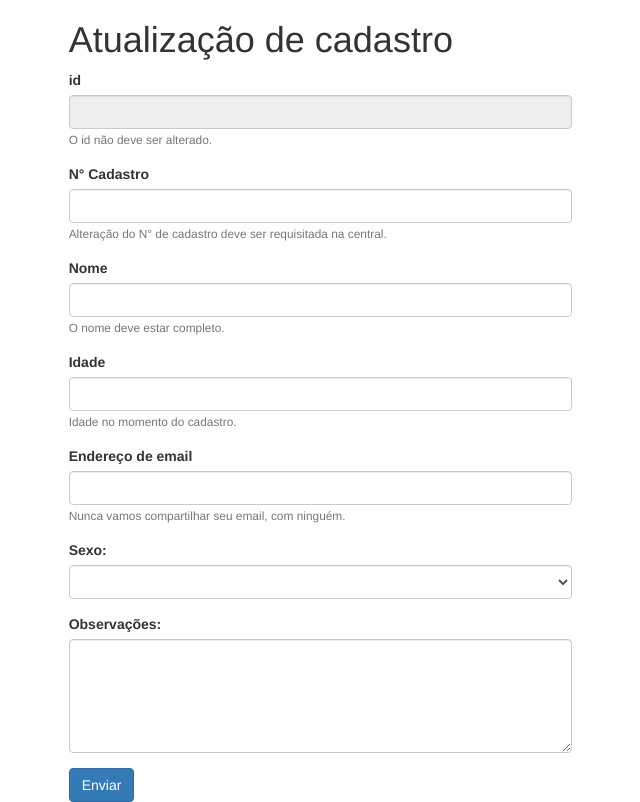
After one commit to RodrigoSAugusto/aulas_php, a PHP site: page /SQL_CRUD/sql_update.php?id=1 in a window 1280 px wide. The commit adds this page. Shown: the whole page, without its empty margins (53-693 px from the left). Run offline with PHP 8.4, Linux system fonts and the light colour scheme; data that the repository does not hold is empty.

Commit message:
Finalizado crud php+mysql+ajax

```diff
--- a/SQL_CRUD/ajax.js
+++ b/SQL_CRUD/ajax.js
@@ -56,3 +56,31 @@ function getDados() {
     };
     xmlreq.send(null);
 }
+
+function updateDados() {
+
+    // Declaração de Variáveis
+    var nome   = document.getElementById("txtid").value;
+    var result = document.getElementById("Resultado");
+    var xmlreq = CriaRequest();
+
+
+    // Iniciar uma requisição
+    xmlreq.open("GET", "Contato.php?txtid=" + id, true);
+
+    // Atribui uma função para ser executada sempre que houver uma mudança de ado
+    xmlreq.onreadystatechange = function(){
+
+        // Verifica se foi concluído com sucesso e a conexão fechada (readyState=4)
+        if (xmlreq.readyState == 4) {
+
+            // Verifica se o arquivo foi encontrado com sucesso
+            if (xmlreq.status == 200) {
+                result.innerHTML = xmlreq.responseText;
+            }else{
+                result.innerHTML = "Erro: " + xmlreq.statusText;
+            }
+        }
+    };
+    xmlreq.send(null);
+}
--- /dev/null
+++ b/SQL_CRUD/sql_update.php
@@ -0,0 +1,87 @@
+<!DOCTYPE html>
+<html lang="en">
+<head>
+    <meta charset="UTF-8">
+    <meta http-equiv="X-UA-Compatible" content="IE=edge">
+    <meta name="viewport" content="width=device-width, initial-scale=1.0">
+    <link rel="stylesheet" href="https://maxcdn.bootstrapcdn.com/bootstrap/3.4.1/css/bootstrap.min.css">
+    <script src="https://ajax.googleapis.com/ajax/libs/jquery/3.5.1/jquery.min.js"></script>
+    <script src="https://maxcdn.bootstrapcdn.com/bootstrap/3.4.1/js/bootstrap.min.js"></script>
+    <script type="text/javascript" src="ajax.js"></script>
+    <title></title>
+</head>
+<body>
+
+    <?php
+
+    $id=$_GET['id'];
+
+    include 'sql_connect.php';
+
+    $sql = "SELECT * FROM cadastro WHERE id like '$id'";
+
+    $consulta = mysqli_query($link, $sql);
+    $exibe=mysqli_fetch_array($consulta, MYSQLI_ASSOC);
+
+
+    ?>
+
+        <div class="col-md-5 col-md-offset-1">
+
+            <div class='Container'>
+
+                <h1>
+                    Atualização de cadastro
+                </h1>
+
+                <form method="POST" action="Contato.php" >
+
+                <div class="form-group">
+                    <label for="exampleInputEmail1">id</label>
+                    <input type="text" class="form-control" name="txtid" id="txtid" value="<?php echo $exibe['id'] ?>" readonly>
+                    <small  class="form-text text-muted">O id não deve ser alterado.</small>
+                </div>
+
+                <div class="form-group">
+                    <label for="exampleInputEmail1">N° Cadastro</label>
+                    <input type="text" class="form-control" name="numcadastro" id="numcadastro" placeholder="<?php echo $exibe['numcadastro'] ?>">
+                    <small  class="form-text text-muted">Alteração do N° de cadastro deve ser requisitada na central.</small>
+                </div>
+
+                <div class="form-group">
+                    <label for="exampleInputPassword1">Nome</label>
+                    <input type="text" class="form-control" name="nome" id="nome" placeholder="<?php echo $exibe['nome'] ?>">
+                    <small  class="form-text text-muted">O nome deve estar completo.</small>
+                </div>
+
+                <div class="form-group">
+                    <label for="exampleInputPassword1">Idade</label>
+                    <input type="text" class="form-control" name="age" id="age" placeholder="<?php echo $exibe['idade'] ?>">
+                    <small  class="form-text text-muted">Idade no momento do cadastro.</small>
+                </div>
+
+                <div class="form-group">
+                    <label for="exampleInputEmail1">Endereço de email</label>
+                    <input type="email" class="form-control" name="email" id="email" placeholder="<?php echo $exibe['email'] ?>">
+                    <small id="emailHelp" class="form-text text-muted">Nunca vamos compartilhar seu email, com ninguém.</small>
+                </div>
+
+                <div class="form-group">
+                    <label for="sexo">Sexo:</label>
+                    <select name="sexo" class="form-control" name="sexo" id="sexo"><option></option><option value="outro">Outro</option><option value="Masculino">Masculino</option>
+                    <option value="feminino">Feminino</option></select>
+                </div>
+
+                <div class="form-group">
+                    <label for="obs">Observações:</label>
+                    <textarea class="form-control" rows="5" cols="33" minlength="10" maxlength="400" name="obs" ></textarea>
+                </div>
+
+                <button type="submit" class="btn btn-primary" onclick="updateDados();">Enviar</button>
+                </form>
+
+            </div>
+
+        </div>
+
+</body>
```
Also changed, not shown: SQL_CRUD/Contato.php (+64 -34 lines), SQL_CRUD/index.php (added, +35 -0 lines).
